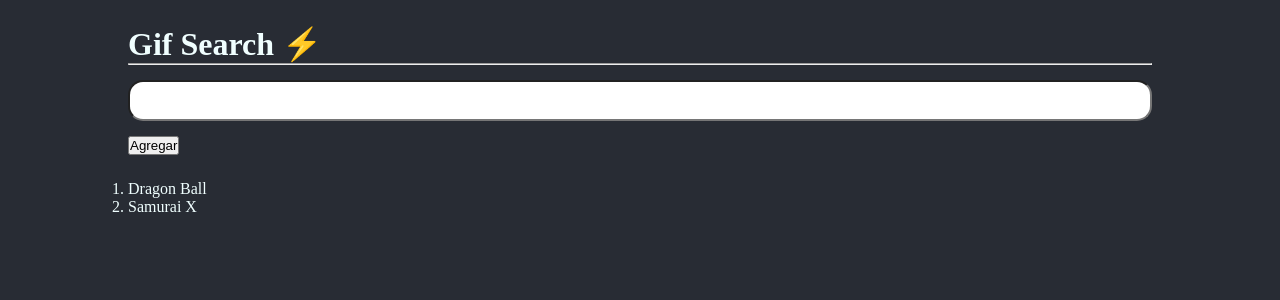
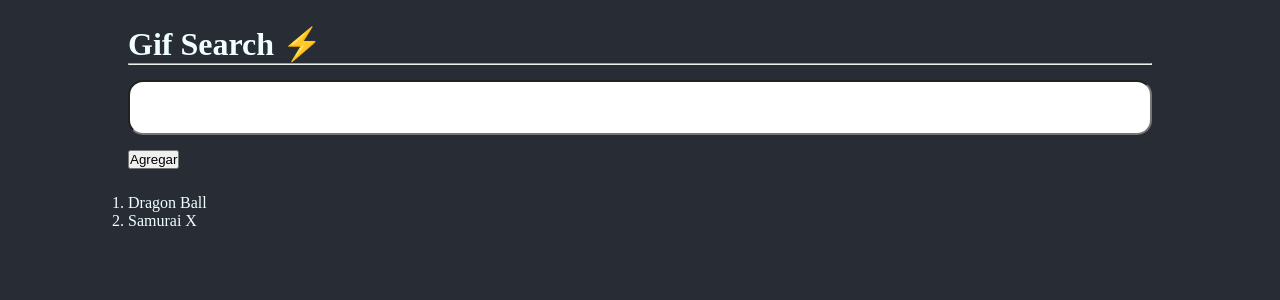
Before and after one commit to CristhianDaza/gif-search, a React (Create React App) app: page / in a window 1280 px wide. Shown: the top 300 px of the page. Built offline with nearby package versions, Linux system fonts and the light colour scheme.

Commit message:
Agrandando el input

```diff
--- a/src/index.css
+++ b/src/index.css
@@ -14,10 +14,11 @@ body {
 
 input {
   width: 100%;
-  font-size: 2rem;
+  font-size: 1.5rem;
   color: grey;
   margin: 15px 0;
   border-radius: 15px;
+  height: 55px;
 }
 
 ol {
```
